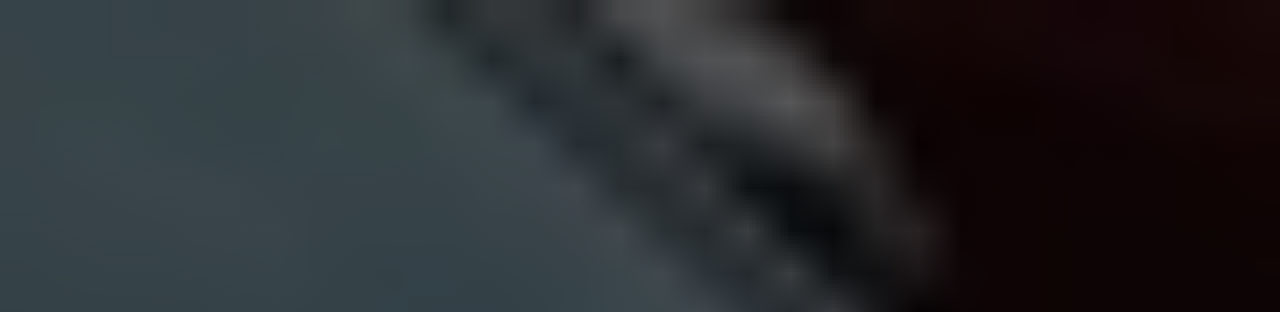
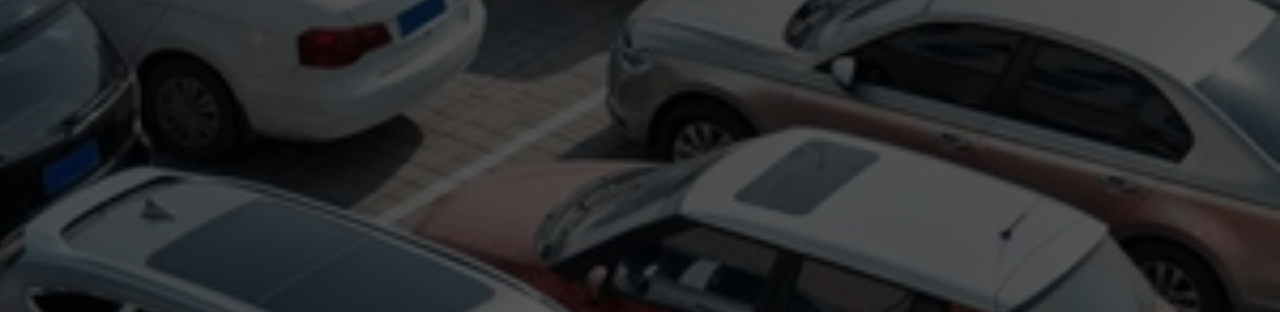
Before and after one commit to scorpionempiremotors/scorpion-empire-motors, a plain HTML site: page index.html in a window 1280 px wide. Shown: the top 312 px of the page. Drawn offline with Linux system fonts and the light colour scheme.

Commit message:
Adjust background size of hero section

```diff
--- a/index.html
+++ b/index.html
@@ -25,7 +25,7 @@ body {
   min-height: 100vh;
   background:
     linear-gradient(rgba(0,0,0,0.65), rgba(0,0,0,0.65)),
-    url("hero-bg.jpg") center center / 2000% ;
+    url("hero-bg.jpg") center center / 200% ;
   display: flex;
   align-items: center;
   justify-content: center;
```
